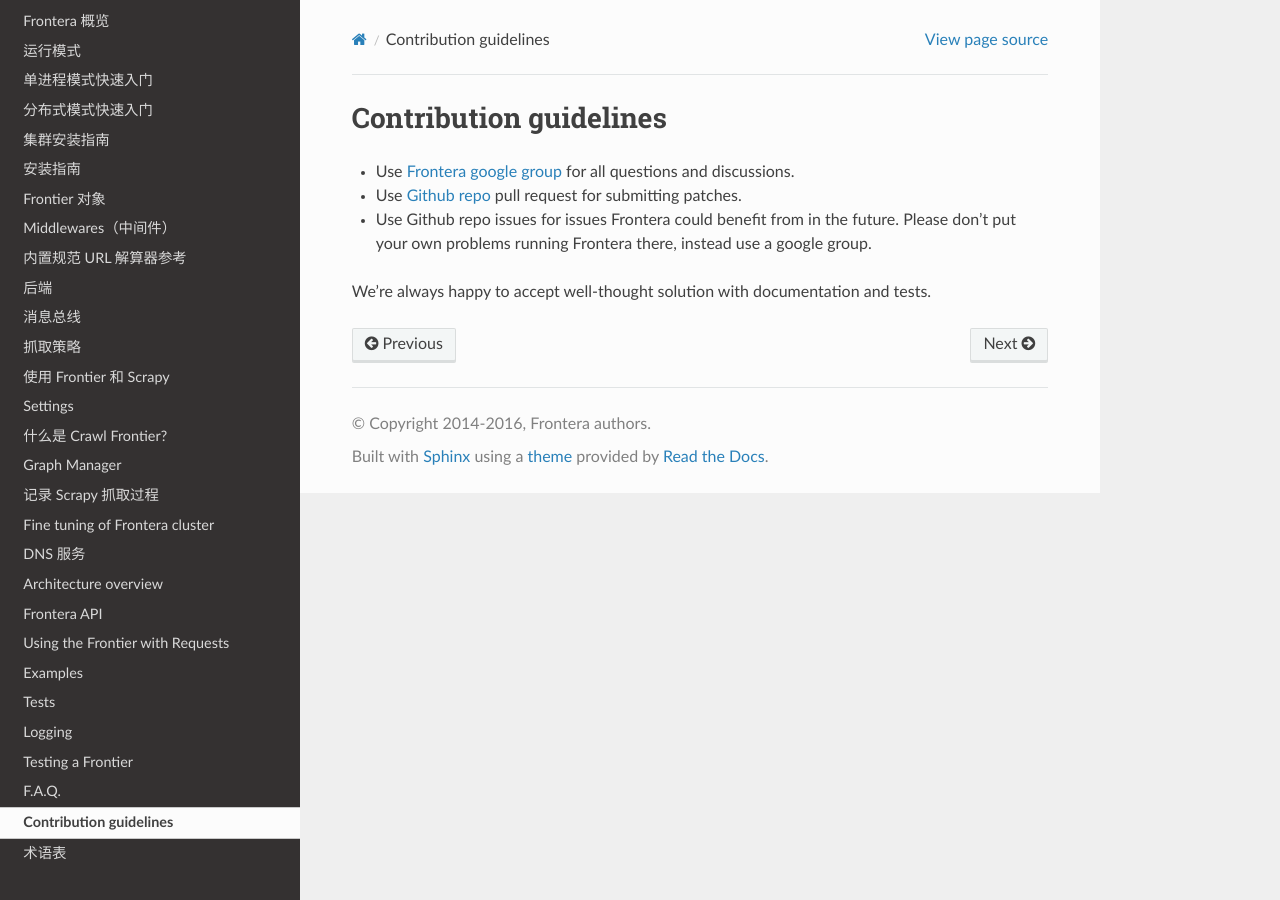
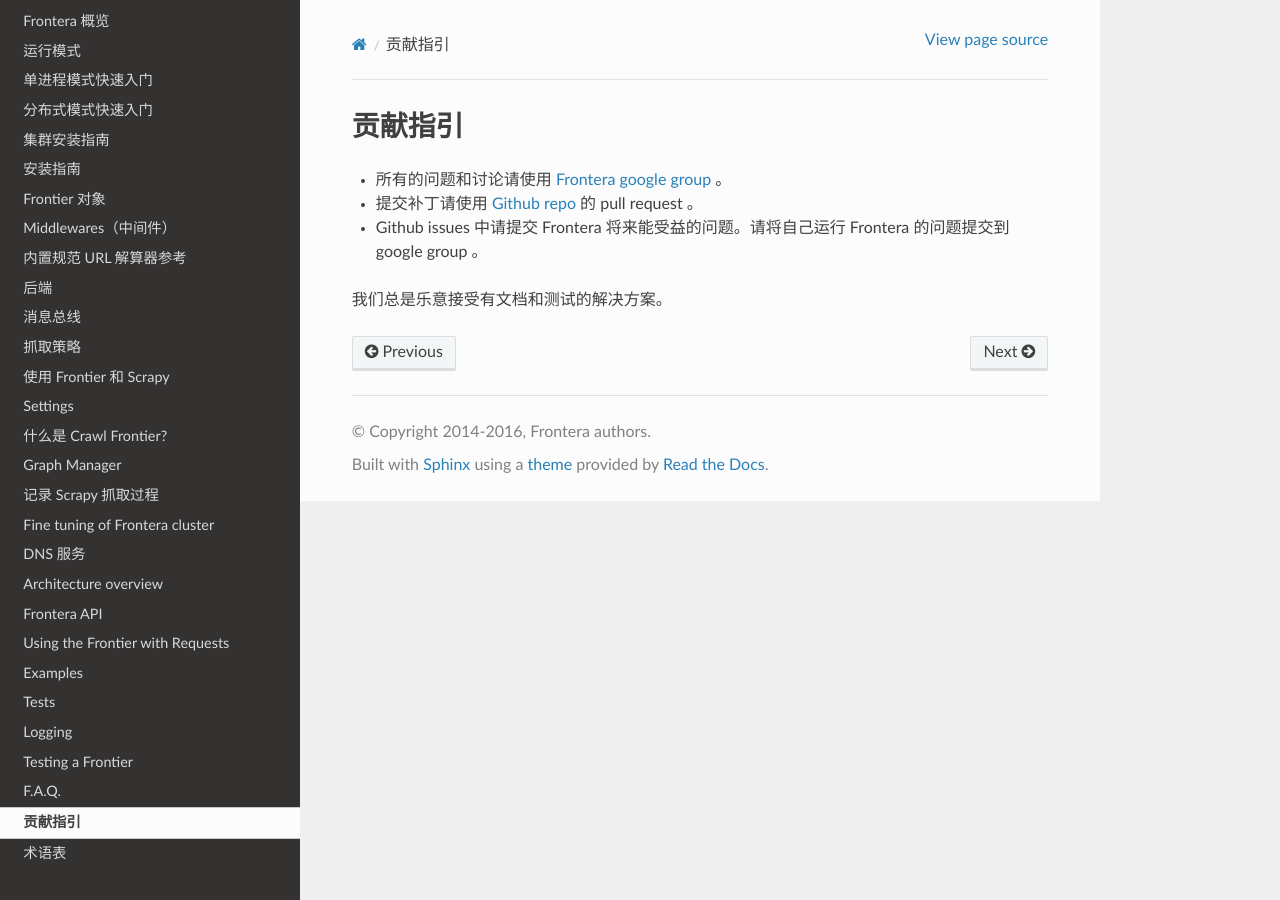
Before and after one commit to xsren/frontera-docs-zh_CN, a Sphinx documentation site: the page built from docs/source/topics/contributing.rst, in a window 1280 px wide. Built offline with Sphinx 7.4.7 and the Read the Docs theme 2.0.0, drawn with Linux system fonts in a browser that asks for light colours.

Commit message:
finish docs/source/topics/contributing.rst

```diff
--- a/docs/source/topics/contributing.rst
+++ b/docs/source/topics/contributing.rst
@@ -1,13 +1,12 @@
 =======================
-Contribution guidelines
+贡献指引
 =======================
 
-* Use `Frontera google group`_ for all questions and discussions.
-* Use `Github repo`_ pull request for submitting patches.
-* Use Github repo issues for issues Frontera could benefit from in the future. Please don't put your own problems running
-  Frontera there, instead use a google group.
+* 所有的问题和讨论请使用 `Frontera google group`_ 。
+* 提交补丁请使用  `Github repo`_ 的 pull request 。
+* Github issues 中请提交 Frontera 将来能受益的问题。请将自己运行 Frontera 的问题提交到 google group 。
 
-We're always happy to accept well-thought solution with documentation and tests.
+我们总是乐意接受有文档和测试的解决方案。
 
 .. _`Frontera google group`: https://groups.google.com/a/scrapinghub.com/forum/#!forum/frontera
 .. _`Github repo`: https://github.com/scrapinghub/frontera
```
